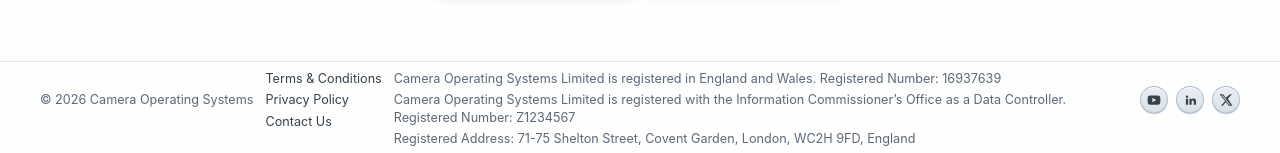
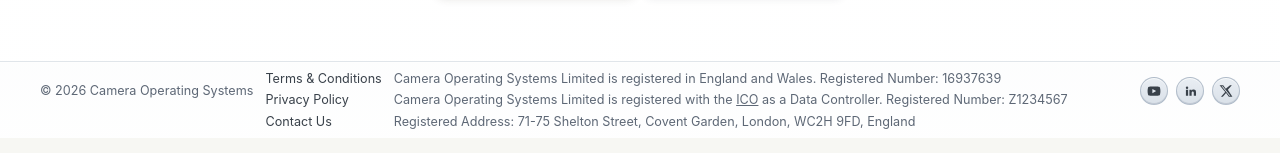
Before and after one commit to Ali-Nigzu/portal, a React (Vite) app in the folder frontend/: page / in a window 1280 px wide. Shown: the part 1342-1495 px from the top of the page. Built offline with nearby package versions, Linux system fonts and the light colour scheme; no server answers.

Commit message:
Link ICO reference in landing footer legal copy

```diff
--- a/frontend/src/features/landing/components/LandingFooter.tsx
+++ b/frontend/src/features/landing/components/LandingFooter.tsx
@@ -15,9 +15,27 @@ const LandingFooter: React.FC = () => (
         </nav>
 
         <div className="landing-footer-legal-column">
-          {landingCopy.footer.legalLines.map((line) => (
-            <p key={line}>{line}</p>
-          ))}
+          {landingCopy.footer.legalLines.map((line, index) => {
+            if (index === 1) {
+              const [beforeIco, afterIco] = line.split("ICO");
+              return (
+                <p key={line}>
+                  {beforeIco}
+                  <a
+                    href="https://ico.org.uk/"
+                    target="_blank"
+                    rel="noreferrer"
+                    className="landing-footer-legal-link"
+                  >
+                    ICO
+                  </a>
+                  {afterIco}
+                </p>
+              );
+            }
+
+            return <p key={line}>{line}</p>;
+          })}
         </div>
       </div>
 
--- a/frontend/src/features/landing/content.ts
+++ b/frontend/src/features/landing/content.ts
@@ -53,7 +53,7 @@ export const landingCopy = {
     links: ["Terms & Conditions", "Privacy Policy", "Contact Us"],
     legalLines: [
       "Camera Operating Systems Limited is registered in England and Wales. Registered Number: 16937639",
-      "Camera Operating Systems Limited is registered with the Information Commissioner’s Office as a Data Controller. Registered Number: Z1234567",
+      "Camera Operating Systems Limited is registered with the ICO as a Data Controller. Registered Number: Z1234567",
       "Registered Address: 71-75 Shelton Street, Covent Garden, London, WC2H 9FD, England",
     ],
     socials: {
--- a/frontend/src/styles/LandingPage.css
+++ b/frontend/src/styles/LandingPage.css
@@ -787,6 +787,17 @@ body {
   gap: 4px;
 }
 
+.landing-footer-legal-link {
+  color: inherit;
+  text-decoration: underline;
+  text-underline-offset: 1px;
+}
+
+.landing-footer-legal-link:hover {
+  color: var(--sys-text-1);
+}
+
+
 .landing-footer-social { display: flex; align-items: center; justify-content: flex-end; gap: 8px; align-self: center; transform: translateY(-9px); }
 .landing-footer-social-link {
   width: 28px;
```
